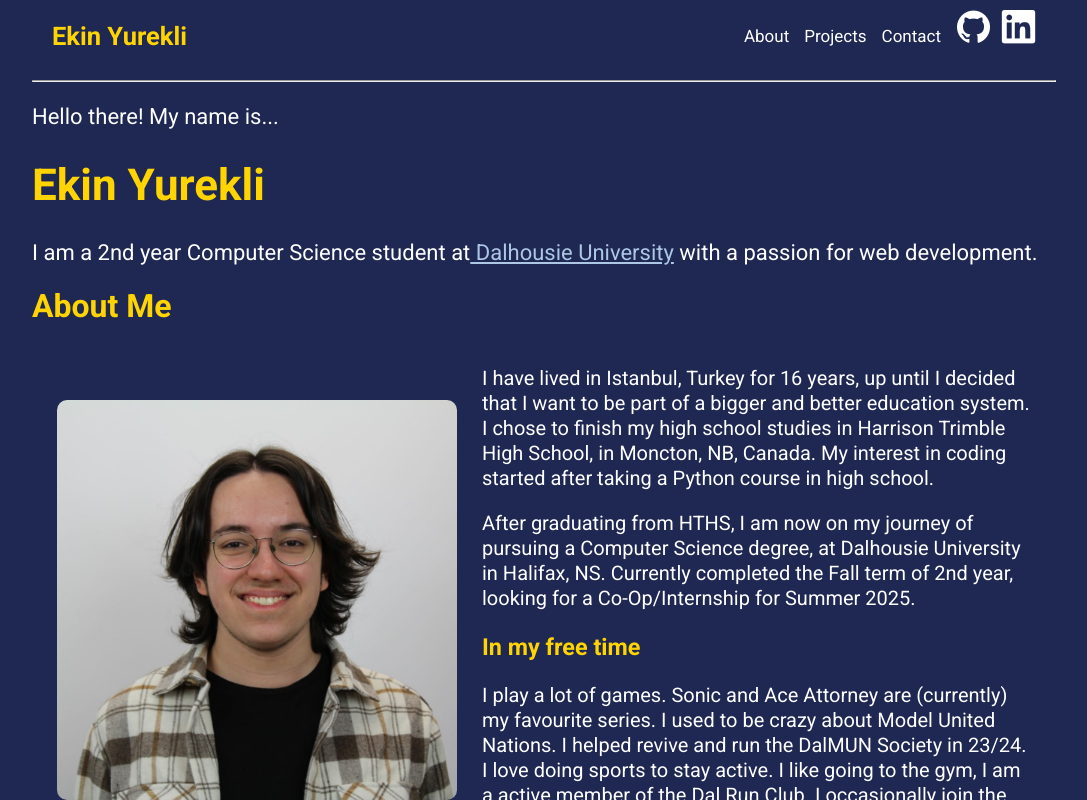
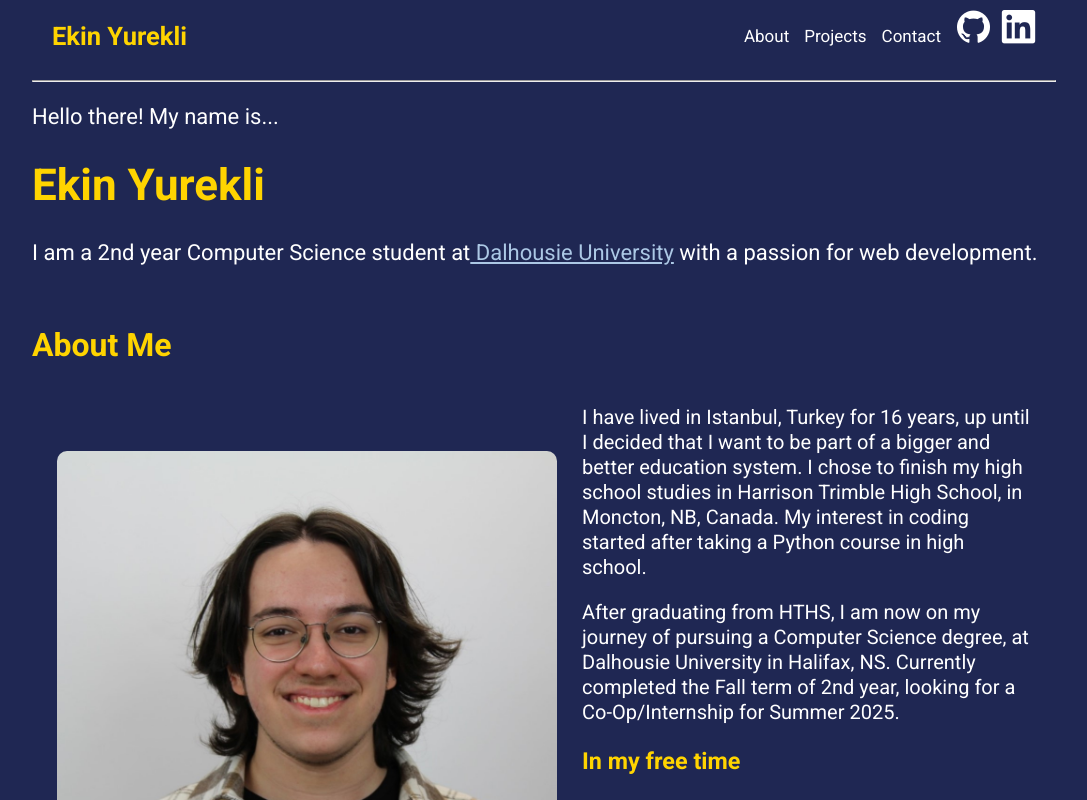
Before and after one commit to eyurekli/personal-site, a React (Vite) app: page / in a window 1280 px wide. Shown: the top 800 px of the page, without its empty margins (96-1183 px from the left). Built offline with nearby package versions, Linux system fonts and the light colour scheme.

Commit message:
Updated About styling

```diff
--- a/src/styles/About.css
+++ b/src/styles/About.css
@@ -6,6 +6,17 @@
     {
         display: flex;
         justify-content: space-between;
+    }
+
+    #landing-content
+    {
+        height: 200px;
+    }
+
+    img {
+        width: 100%;
+        max-width: 500px;
+        height: auto;
     }
 
 }
@@ -23,7 +34,7 @@
     img {
         width: 100%;
         max-width: 300px;
-        height: auto; /
+        height: auto;
     }
 
 }
@@ -48,6 +59,7 @@
 }
 
 #landing-content {
+
     font-size: 22px;
     a {
         color: #ACC8E5;
```
